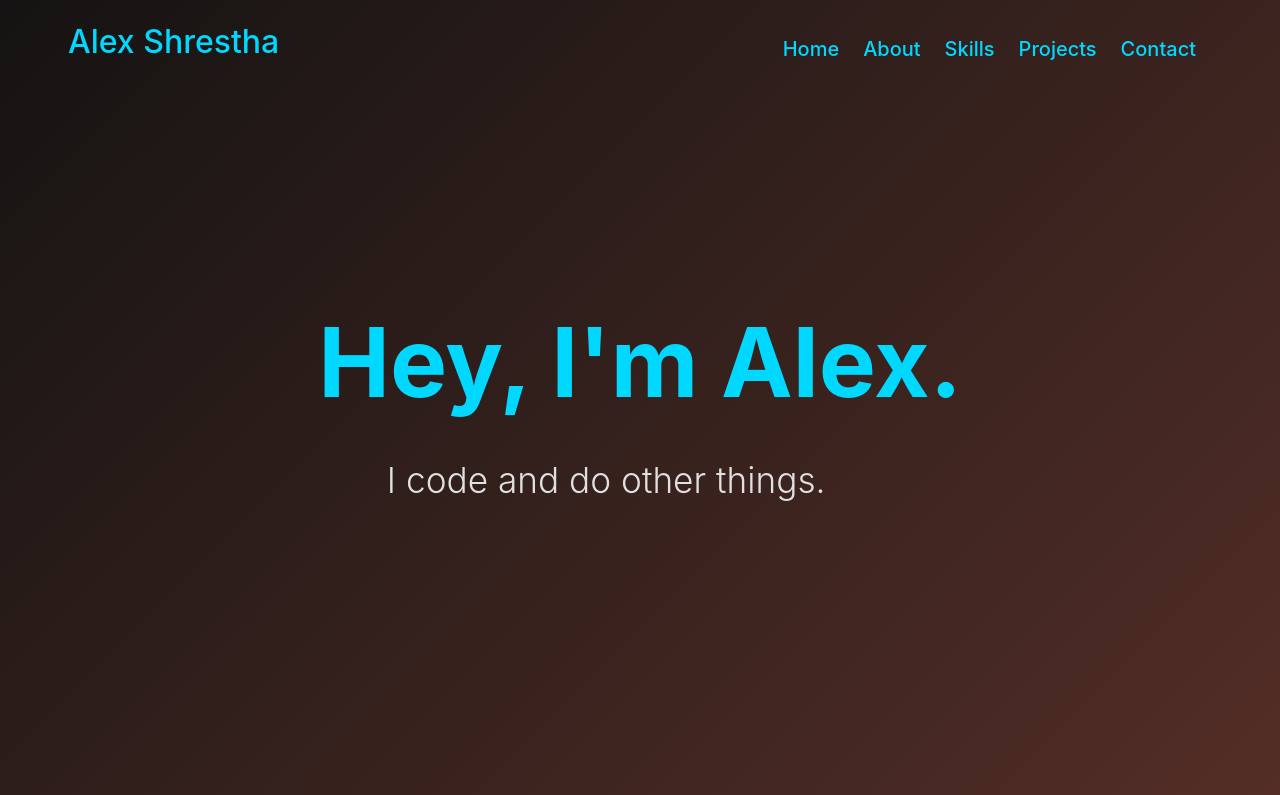
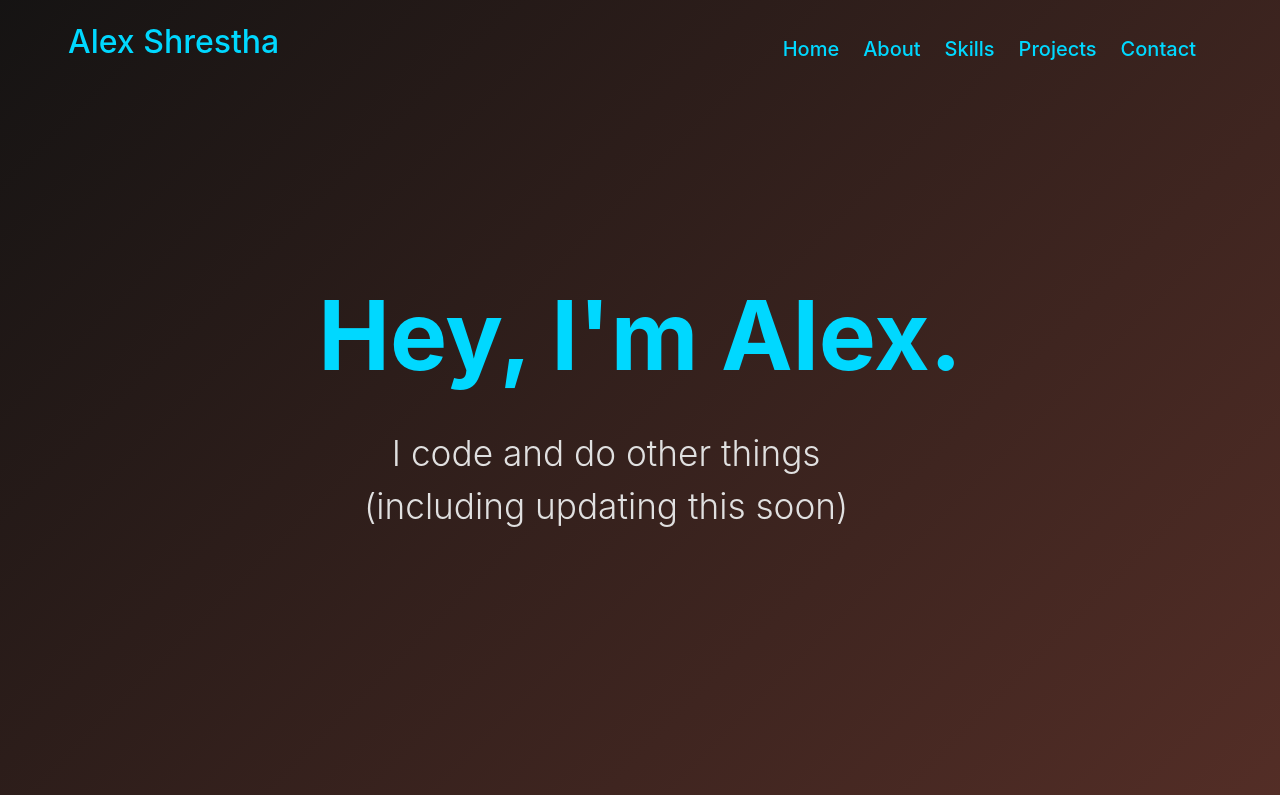
Before and after one commit to shresthaa23/shrestha-site, a React (Vite) app: page / in a window 1280 px wide. Shown: the part 104-899 px from the top of the page. Built offline with nearby package versions, Linux system fonts and the light colour scheme.

Commit message:
hero page lol

```diff
--- a/src/components/Hero.jsx
+++ b/src/components/Hero.jsx
@@ -6,7 +6,7 @@ const Hero = () => {
     <section id="Hero" className={styles.container}>
       <motion.div initial={{ opacity: 0, y: -50 }} animate={{ opacity: 1, y: 0 }} transition={{ duration: 0.5 }} className={styles.heroContent}>
         <div className={styles.heroHeader}> Hey, I&apos;m Alex. </div>
-        <p className={styles.heroSubheader}> I code and do other things. </p>
+        <p className={styles.heroSubheader}> I code and do other things <br/>(including updating this soon) </p>
       </motion.div>
     </section>
   );
```
